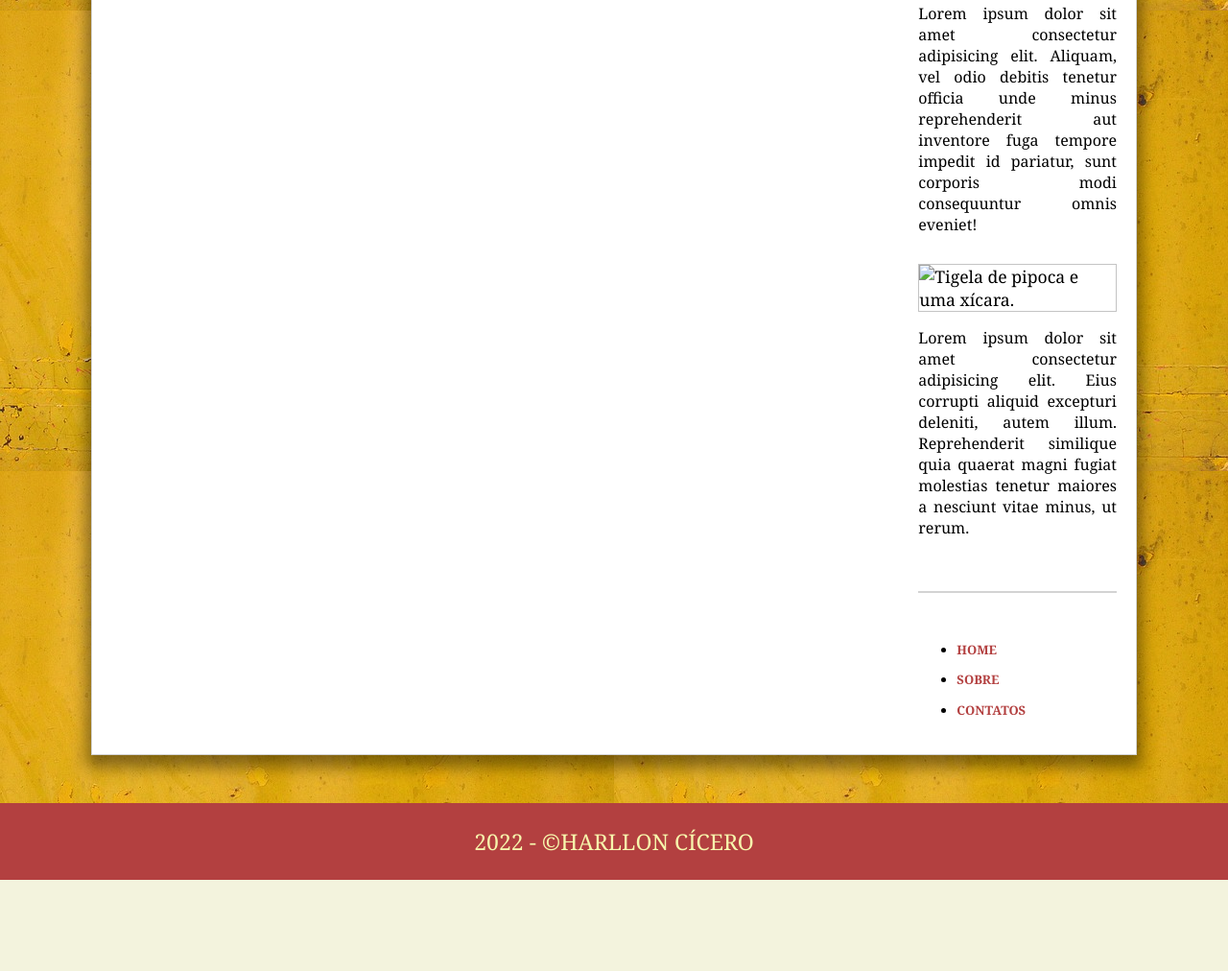
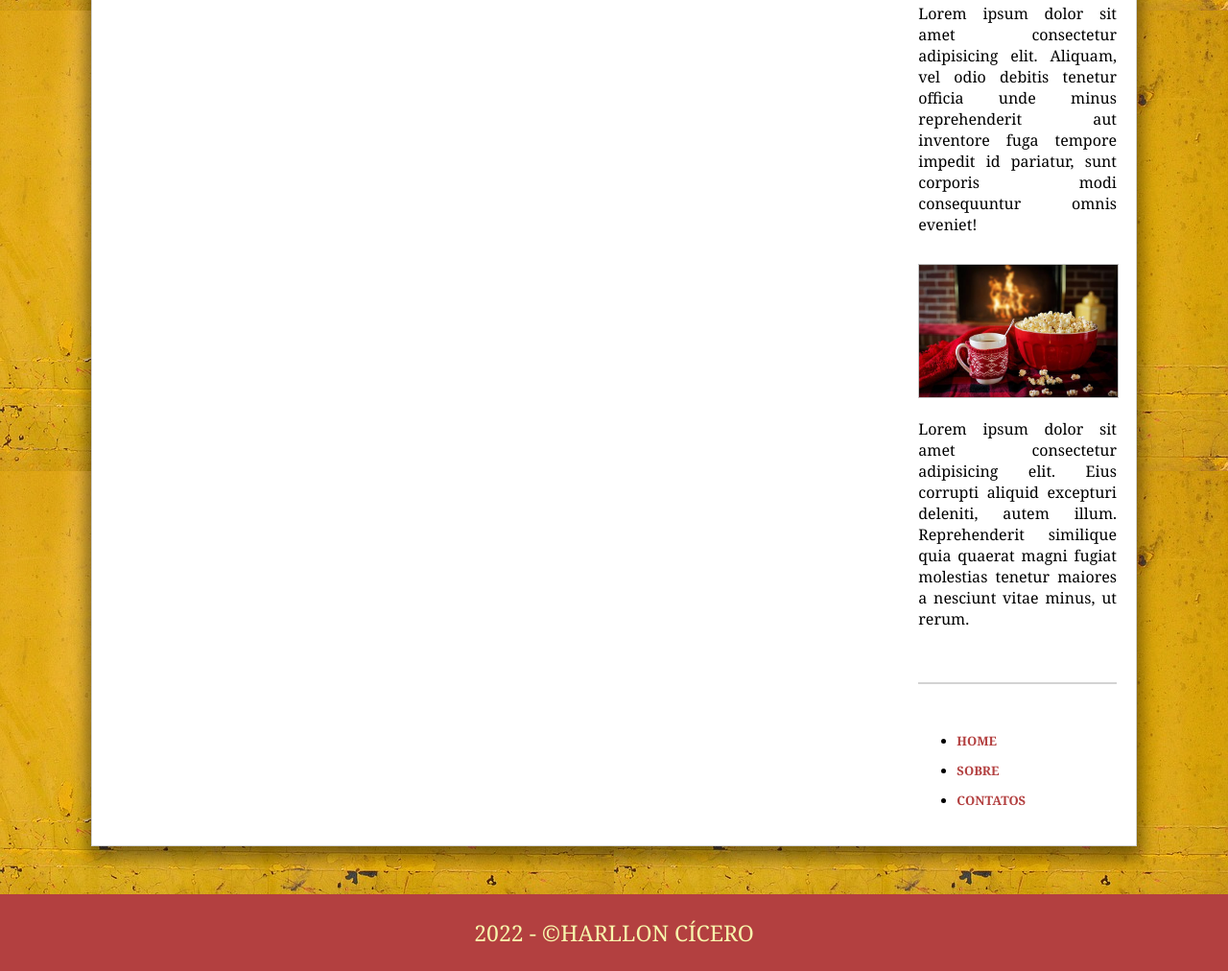
Before and after one commit to HarllonCS/Curiosopolis, a plain HTML site: page index.html in a window 1280 px wide. Shown: the part 1909-2921 px from the top of the page at 96% size. Before the commit the page ends 2826 px from the top, so only its background shows below. Drawn offline with Linux system fonts and the light colour scheme.

Commit message:
Github pages :/

```diff
--- a/index.html
+++ b/index.html
@@ -97,7 +97,7 @@
 
                     <article class="cont-lat-curiosidades">
                         <a href="#">
-                            <img src="_imgs/index_fig_lat-2.jpg" alt="Tigela de pipoca e uma xícara.">
+                            <img src="imgs/index_fig_lat-2.jpg" alt="Tigela de pipoca e uma xícara.">
 
                             <p>
                                 Lorem ipsum dolor sit amet consectetur adipisicing elit. Eius corrupti aliquid excepturi deleniti, autem illum. Reprehenderit similique quia quaerat magni fugiat molestias tenetur maiores a nesciunt vitae minus, ut rerum.
```
